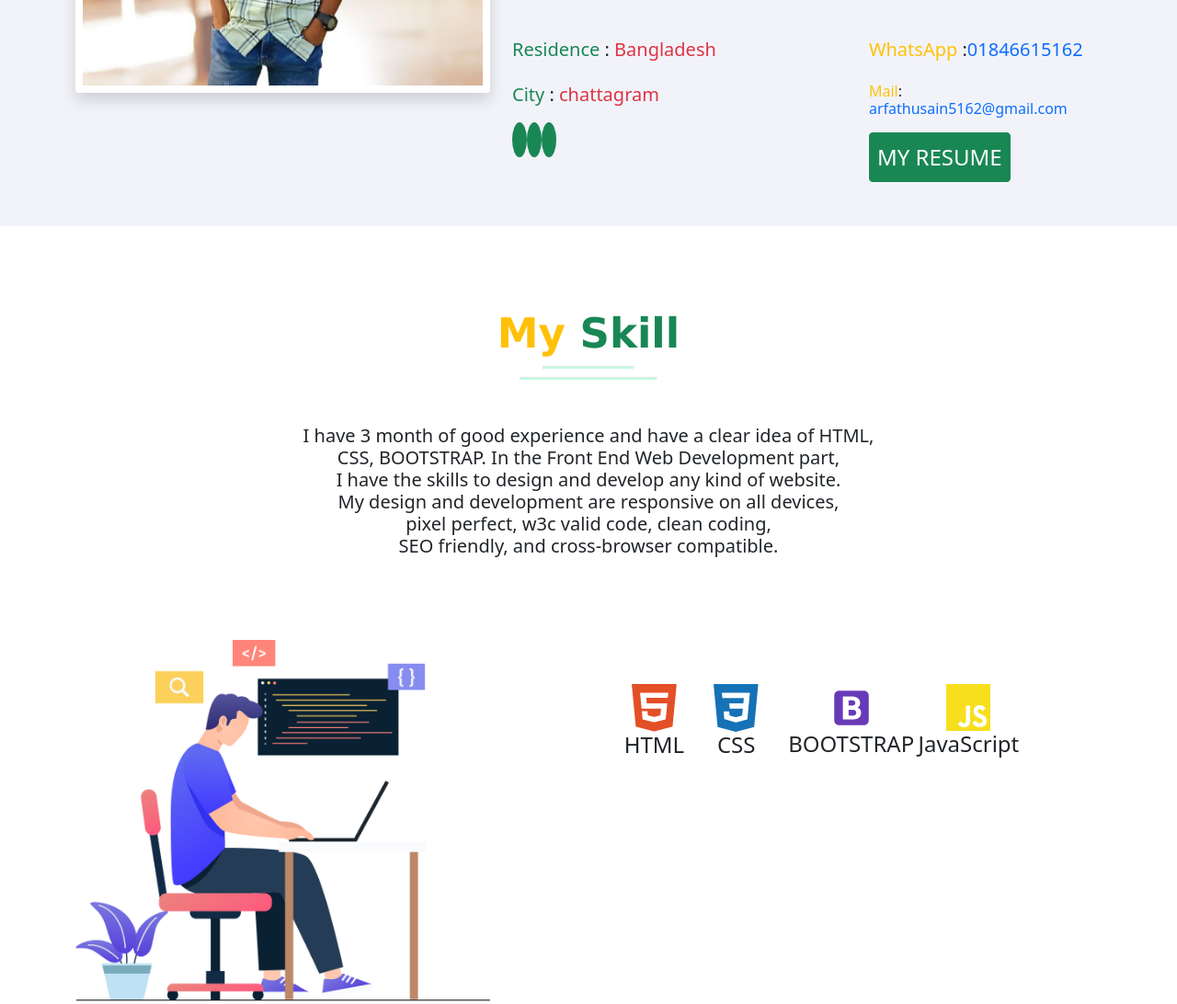
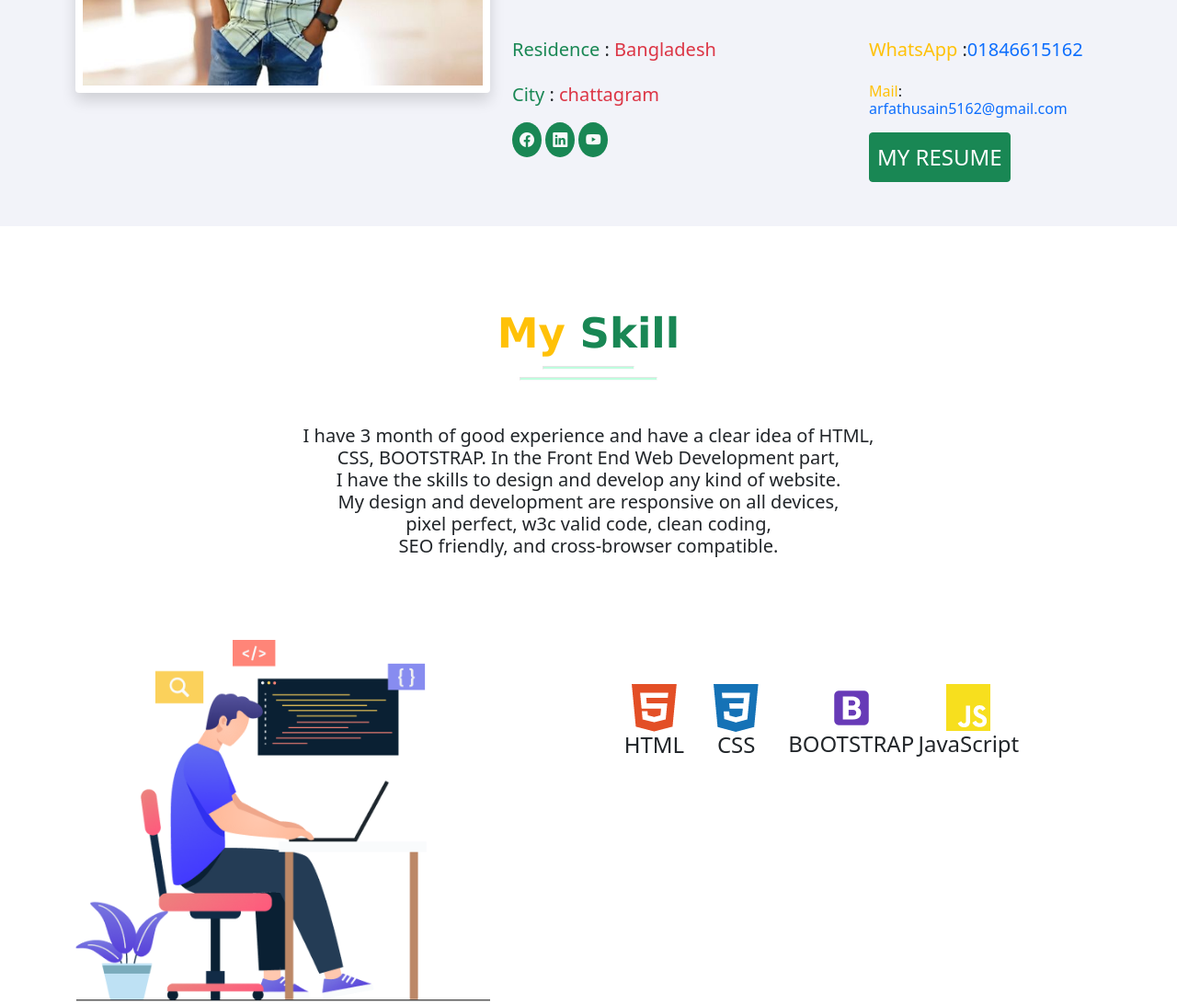
Before and after one commit to arfathusain/md-arif, a plain HTML site: page index.html in a window 1280 px wide. Shown: the part 1300-2392 px from the top of the page at 92% size. Drawn offline with nearby package versions, Linux system fonts and the light colour scheme.

Commit message:
added all

```diff
--- a/index.html
+++ b/index.html
@@ -7,6 +7,7 @@
 
     <!-- Bootstrap CSS -->
     <link href="https://cdn.jsdelivr.net/npm/bootstrap@5.1.3/dist/css/bootstrap.min.css" rel="stylesheet" integrity="sha384-1BmE4kWBq78iYhFldvKuhfTAU6auU8tT94WrHftjDbrCEXSU1oBoqyl2QvZ6jIW3" crossorigin="anonymous">
+    <link rel="stylesheet" href="https://cdn.jsdelivr.net/npm/bootstrap-icons@1.8.3/font/bootstrap-icons.css">
     <link rel="stylesheet" href="/style.css/style.css">
 
     <title>ariful islam</title>
```
Also changed, not shown: img/contact.png (added).
